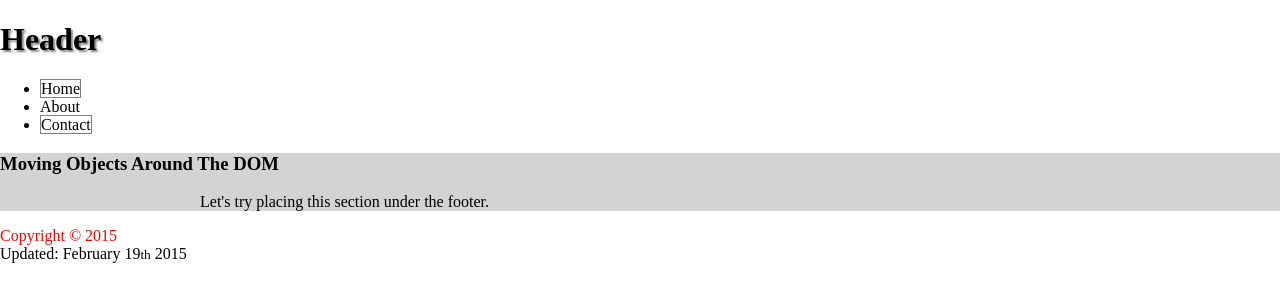
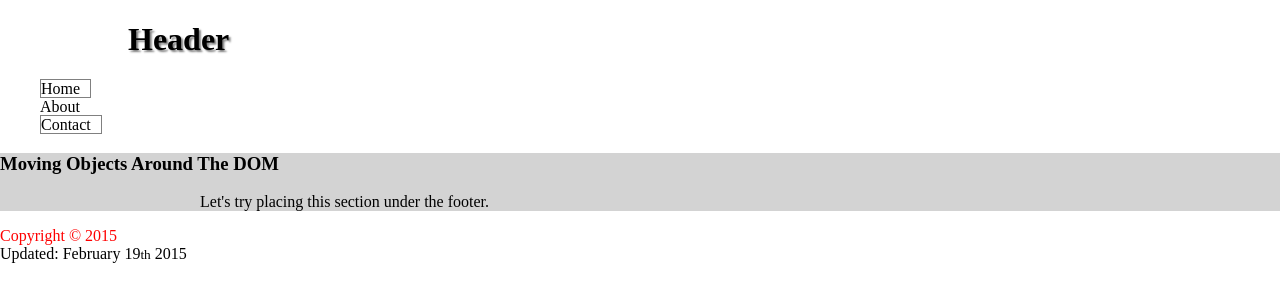
Before and after one commit to jwparkersr/WebDev, a plain HTML site: page Joseph/index.html in a window 1280 px wide. Drawn offline with Linux system fonts and the light colour scheme; files that its build step writes are made by us from their sources; files whose address does not match are found by name.

Commit message:
changes to css

```diff
--- a/styles/site.css
+++ b/styles/site.css
@@ -2,21 +2,22 @@ body {
 	margin: 0;
 }
 
-header > ul > li {
+header > nav li {
 	list-style-type: none;
 }
 
-header > ul > li > a {
+header > nav li > a {
 	display: inline;
 	padding-right: 0.625em;
 }
 
 header > h1, section > hgroup > h2 {
+	width: 80%;
 	margin-right: auto;
 	margin-left: auto;
 }
 
-section > hgroup > h4, section > article {
+section > hgroup > h4, section > header > h4, section > article {
 	margin-left: 12.5em;
 }
 
```
